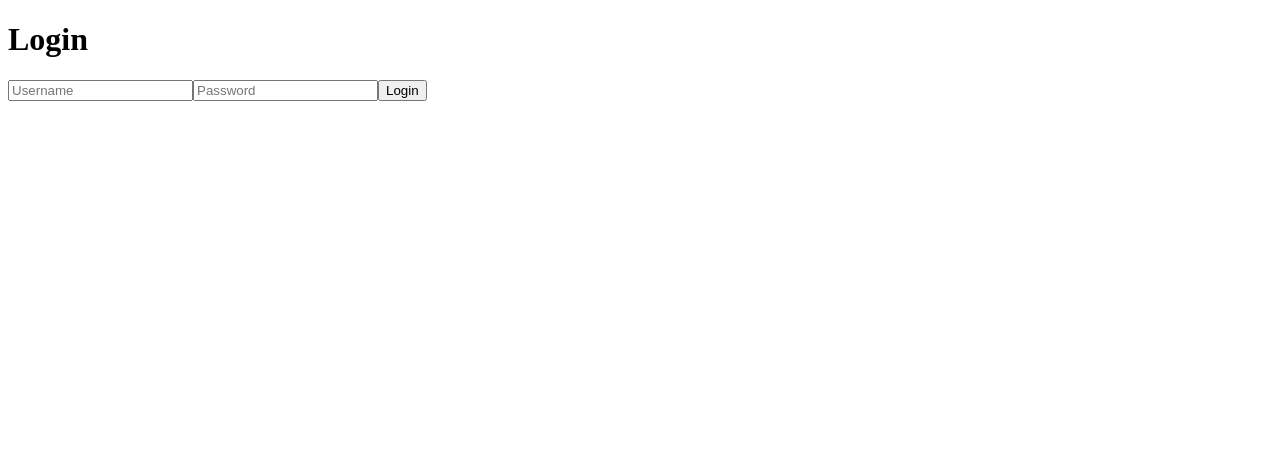
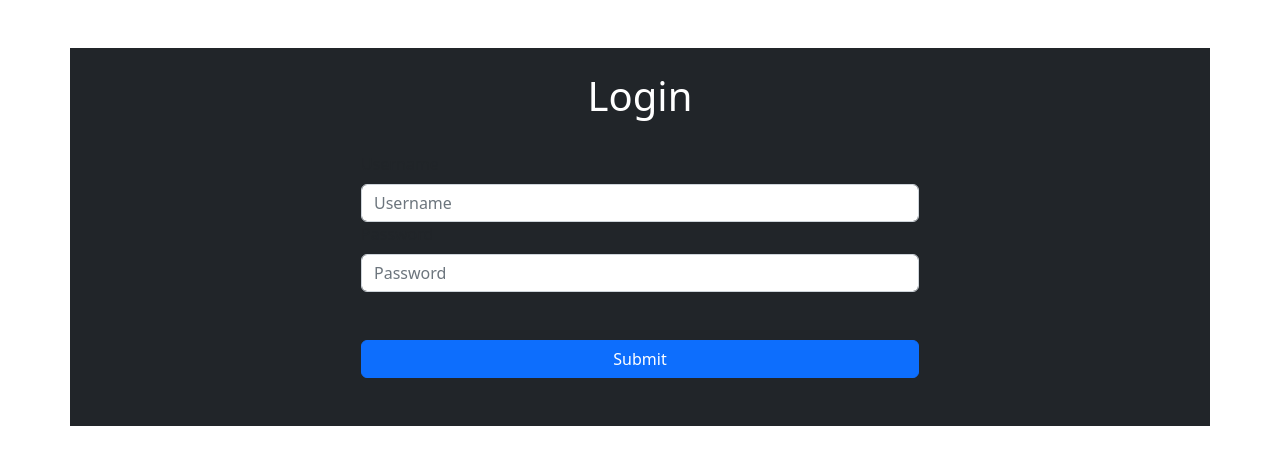
Before and after one commit to tinsaye-simeneh/context, a React (Vite) app: page / in a window 1280 px wide. Shown: the top 464 px of the page. Built offline with nearby package versions, Linux system fonts and the light colour scheme.

Commit message:
Login style chnaged using react-bootstrap

```diff
--- a/src/Components/Login.jsx
+++ b/src/Components/Login.jsx
@@ -1,22 +1,36 @@
 import React, { useState, useContext } from "react";
 import { LoginContext } from "../Context/LoginContext";
+import { Container, Form, Button } from "react-bootstrap";
 
 export default function Login() {
-const {username, setUsername, setIsLoggedIn} = useContext(LoginContext)
+  const { username, setUsername, setIsLoggedIn } = useContext(LoginContext);
 
   return (
-    <div>
-      <h1>Login</h1>
-      <input
-        type="text"
-        placeholder="Username"
-        value={username}
-        onChange={(e) => setUsername(e.target.value)}
-      />
-      <input type="password" placeholder="Password" />
-      <button onClick={() => setIsLoggedIn(true)}>
-        Login
-      </button>
-    </div>
+    <Container className="bg-dark my-5 pb-5">
+      <h1 className="text-center text-white py-4">Login</h1>
+      <form className="w-50 mx-auto">
+        <Form.Group>
+          <Form.Label>Username</Form.Label>
+          <Form.Control
+            type="text"
+            placeholder="Username"
+            value={username}
+            onChange={(e) => setUsername(e.target.value)}
+          />
+        </Form.Group>
+        <Form.Group>
+          <Form.Label>Password</Form.Label>
+          <Form.Control type="password" placeholder="Password" />
+        </Form.Group>
+        <Button
+          variant="primary"
+          type="submit"
+          onClick={() => setIsLoggedIn(true)}
+          className="w-100 mt-5"
+        >
+          Submit
+        </Button>
+      </form>
+    </Container>
   );
 }
--- a/src/main.jsx
+++ b/src/main.jsx
@@ -1,6 +1,7 @@
 import React from 'react'
 import ReactDOM from 'react-dom/client'
 import App from './App'
+import 'bootstrap/dist/css/bootstrap.min.css'
 
 ReactDOM.createRoot(document.getElementById('root')).render(
     <App />
```
